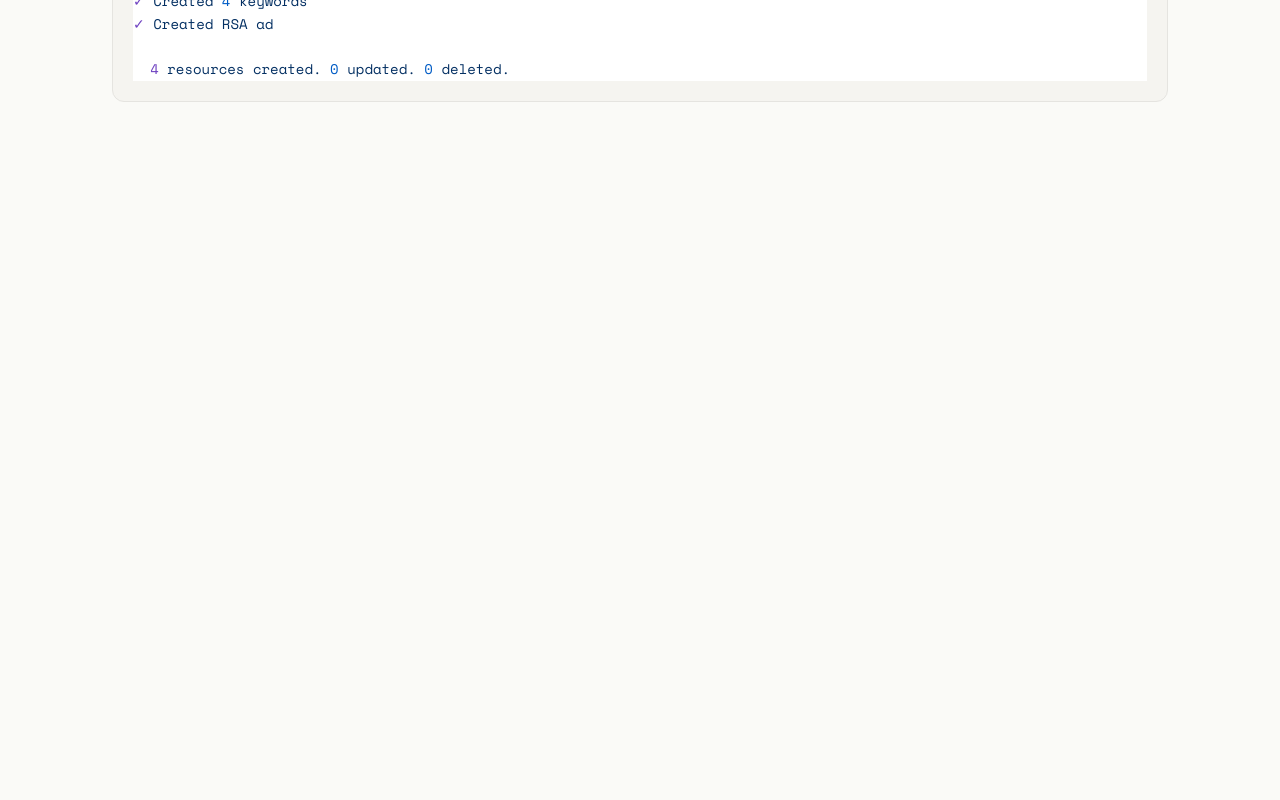
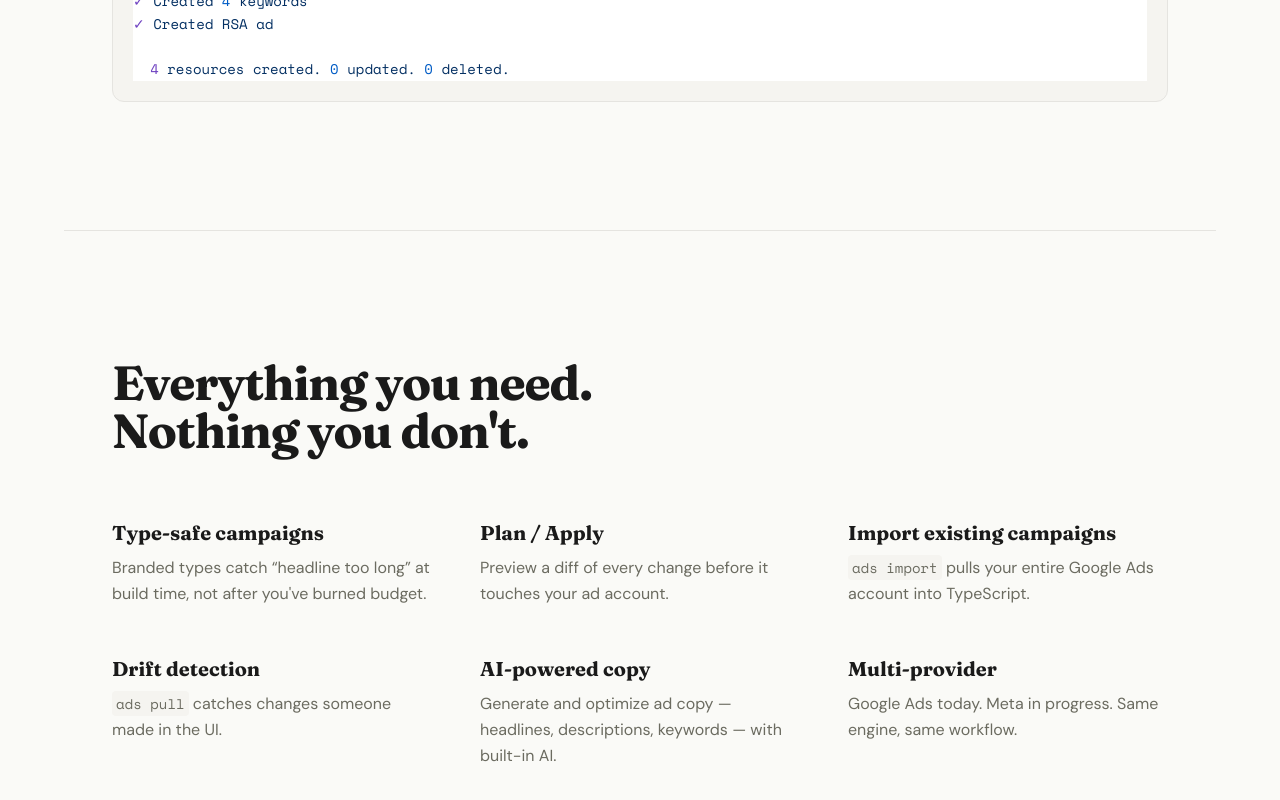
Before and after one commit to upspawn/ads-as-code-website, a Next.js app: page / in a window 1280 px wide. Shown: the part 3266-4066 px from the top of the page. Before the commit the page ends 3496 px from the top, so only its background shows below. Built offline with nearby package versions, Linux system fonts and the light colour scheme.

Commit message:
feat: add Features section with 6 feature cards

```diff
--- a/app/page.tsx
+++ b/app/page.tsx
@@ -2,6 +2,7 @@ import { Nav } from "@/components/Nav";
 import { Hero } from "@/components/Hero";
 import { Problem } from "@/components/Problem";
 import { HowItWorks } from "@/components/HowItWorks";
+import { Features } from "@/components/Features";
 
 export default function Home() {
   return (
@@ -10,6 +11,7 @@ export default function Home() {
       <Hero />
       <Problem />
       <HowItWorks />
+      <Features />
     </main>
   );
 }
--- /dev/null
+++ b/components/FeatureCard.tsx
@@ -0,0 +1,16 @@
+import type { ReactNode } from "react";
+
+export function FeatureCard({
+  title,
+  children,
+}: {
+  title: string;
+  children: ReactNode;
+}) {
+  return (
+    <div className="space-y-2">
+      <h3 className="font-heading text-xl font-bold">{title}</h3>
+      <p className="text-text-muted text-base leading-relaxed">{children}</p>
+    </div>
+  );
+}
--- /dev/null
+++ b/components/Features.tsx
@@ -0,0 +1,59 @@
+import { FadeIn } from "./FadeIn";
+import { FeatureCard } from "./FeatureCard";
+
+function Code({ children }: { children: React.ReactNode }) {
+  return (
+    <code className="font-mono text-sm bg-code-bg px-1 py-0.5 rounded">
+      {children}
+    </code>
+  );
+}
+
+export function Features() {
+  return (
+    <section className="px-6 md:px-12 py-20 md:py-32 max-w-6xl mx-auto border-t border-code-border">
+      <FadeIn>
+        <h2 className="font-heading text-3xl md:text-5xl font-bold tracking-tight mb-16">
+          Everything you need.
+          <br />
+          Nothing you don&apos;t.
+        </h2>
+      </FadeIn>
+      <div className="grid sm:grid-cols-2 lg:grid-cols-3 gap-10 md:gap-12">
+        <FadeIn>
+          <FeatureCard title="Type-safe campaigns">
+            Branded types catch &ldquo;headline too long&rdquo; at build time, not after
+            you&apos;ve burned budget.
+          </FeatureCard>
+        </FadeIn>
+        <FadeIn delay={60}>
+          <FeatureCard title="Plan / Apply">
+            Preview a diff of every change before it touches your ad account.
+          </FeatureCard>
+        </FadeIn>
+        <FadeIn delay={120}>
+          <FeatureCard title="Import existing campaigns">
+            <Code>ads import</Code> pulls your entire Google Ads account into
+            TypeScript.
+          </FeatureCard>
+        </FadeIn>
+        <FadeIn delay={180}>
+          <FeatureCard title="Drift detection">
+            <Code>ads pull</Code> catches changes someone made in the UI.
+          </FeatureCard>
+        </FadeIn>
+        <FadeIn delay={240}>
+          <FeatureCard title="AI-powered copy">
+            Generate and optimize ad copy — headlines, descriptions, keywords —
+            with built-in AI.
+          </FeatureCard>
+        </FadeIn>
+        <FadeIn delay={300}>
+          <FeatureCard title="Multi-provider">
+            Google Ads today. Meta in progress. Same engine, same workflow.
+          </FeatureCard>
+        </FadeIn>
+      </div>
+    </section>
+  );
+}
```
